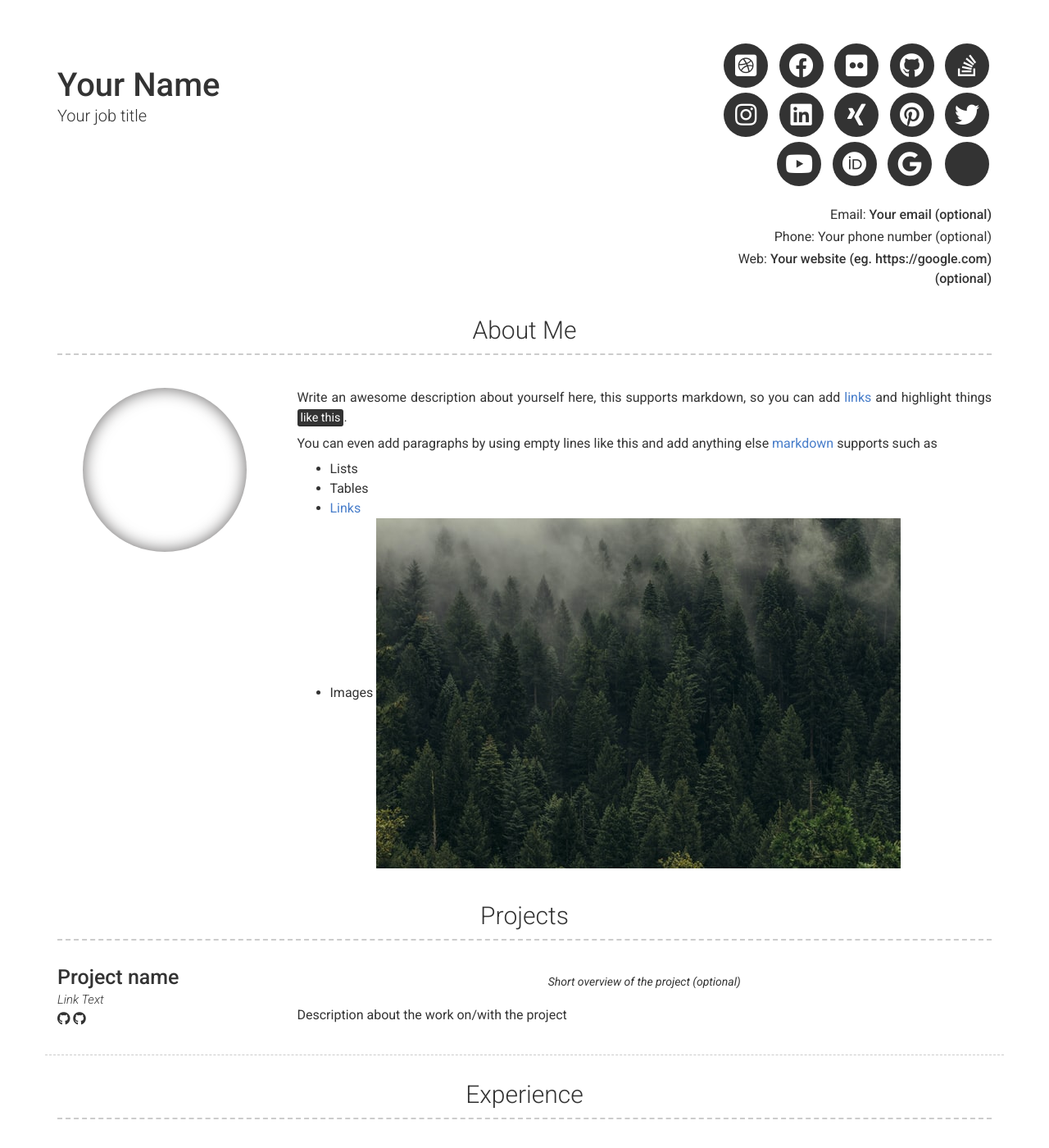
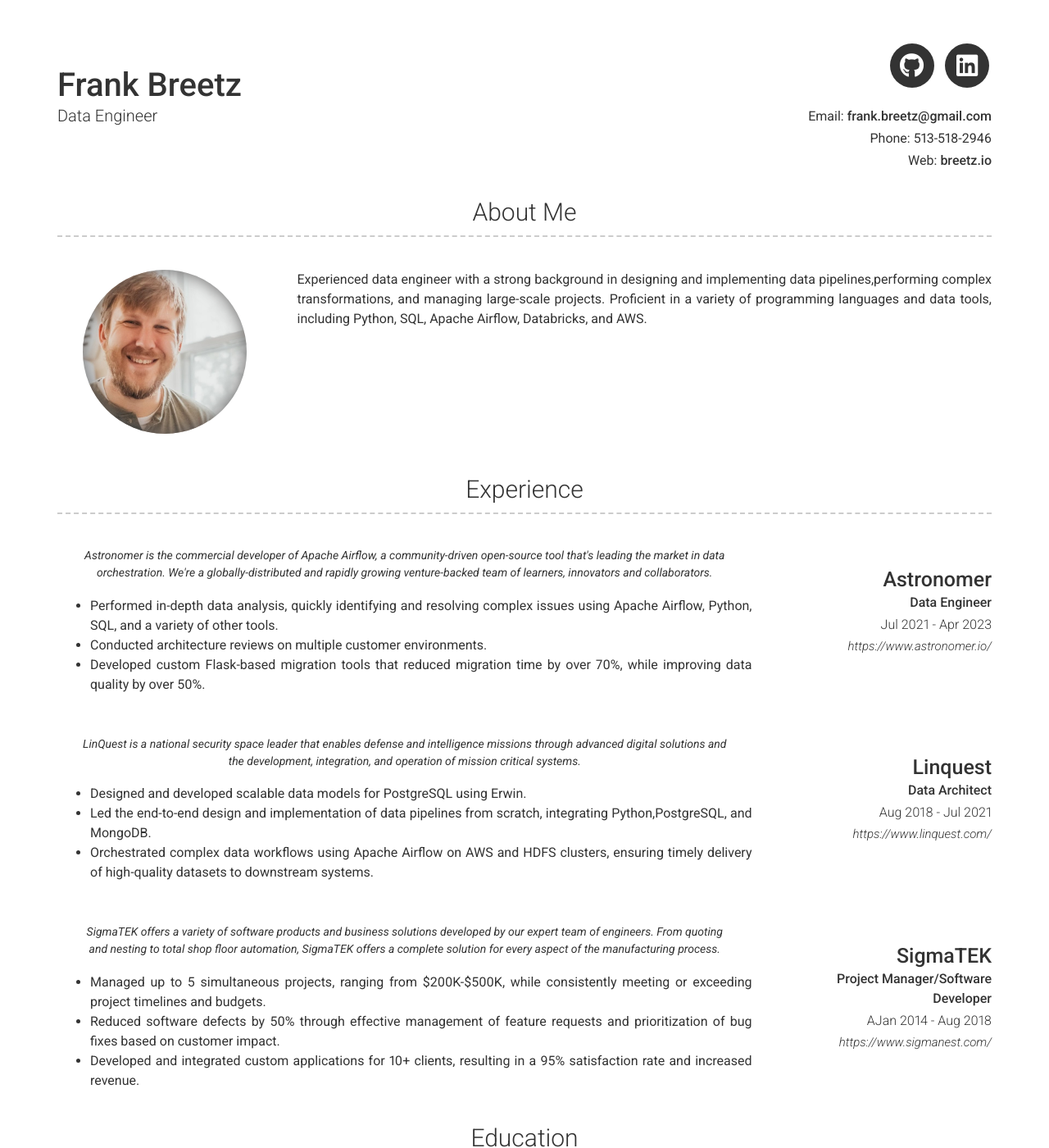
Before and after one commit to frankbreetz/frankbreetz.github.io, a Jekyll site: the page built from index.md, in a window 1280 px wide and 1400 px high. Shown: the whole window at 82% size. Built offline with Jekyll 4.4.1, drawn with Linux system fonts in a browser that asks for light colours; nearby versions of some CDN libraries; some of the changed text lies outside the part shown.

Commit message:
updating info

```diff
--- a/_config.yml
+++ b/_config.yml
@@ -1,43 +1,32 @@
 # Site
-repository: Git repository where your resume will be hosted, only required if you are hosting on GitHub (eg. sproogen/modern-resume-theme)
+repository: frankbreetz/frankbreetz.github.io
 # favicon: Directory of your favicon (eg. images/favicon.ico)(optional)
 
 # Content configuration version
 version: 2
 
 # Personal info
-name: Your Name
-title: Your job title
-email: Your email (optional)
+name: Frank Breetz
+title: Data Engineer
+email: frank.breetz@gmail.com
 # email_title: Email (Email title override)
-phone: Your phone number (optional)
+phone: 513-518-2946
 # phone_title: Phone (Phone title override)
-website: Your website (eg. https://google.com)(optional)
+website: breetz.io
 # website_title: Web (Website title override)
 
 # Dark Mode (true/false/never)
 darkmode: false
 
 # Social links
-twitter_username: jekyllrb
-github_username:  jekyll
-stackoverflow_username: "00000001"
-dribbble_username: jekyll
-facebook_username: jekyll
-flickr_username: jekyll
-instagram_username: jekyll
-linkedin_username: jekyll
-xing_username: jekyll
-pinterest_username: jekyll
-youtube_username: jekyll
-orcid_username: 0000-0000-0000-0000
-googlescholar_username: D847cGsAAAAJ
+github_username:  frankbreetz
+linkedin_username: frank-breetz
 
 # Additional icon links
-additional_links:
-- title: Link name
-  icon: Font Awesome brand icon name (eg. fab fa-twitter) (https://fontawesome.com/icons?d=gallery&s=brands&m=free)
-  url: Link url (eg. https://google.com)
+# additional_links:
+# - title: Link name
+#   icon: Font Awesome brand icon name (eg. fab fa-twitter) (https://fontawesome.com/icons?d=gallery&s=brands&m=free)
+#   url: Link url (eg. https://google.com)
 # - title: another link
 #   icon: font awesome brand icon name (eg. fab fa-twitter) (https://fontawesome.com/icons?d=gallery&s=brands&m=free)
 #   url: Link url (eg. https://google.com)
@@ -50,67 +39,91 @@ additional_links:
 
 # About Section
 # about_title: About Me (Use this to override about section title)
-about_profile_image: Directory of profile image (eg. images/profile.jpg)
+about_profile_image: images/profile.jpg
 about_content: | # this will include new lines to allow paragraphs
-  Write an awesome description about yourself here, this supports markdown, so you can add [links](http://foobar.com) and highlight things <mark>like this</mark>.
-
-  You can even add paragraphs by using empty lines like this and add anything else [markdown](https://www.markdownguide.org/getting-started#what-is-markdown) supports such as
-    - Lists
-    - Tables
-    - <a href="google.com">Links</a>
-    - Images ![alt text](/images/landscape-trees.jpg "Trees")
+  Experienced data engineer with a strong background in designing and implementing data pipelines,performing complex transformations, and managing large-scale projects. Proficient in a variety of programming languages and data tools, including Python, SQL, Apache Airflow, Databricks, and AWS.
 
 content:
-  - title: Projects # Title for the section
-    layout: list # Type of content section (list/text)
-    content:
-      - layout: left
-        border: weak  # Value of `weak` will display a weak border below this item. # Any
-                      # other value (or no value) means no border will be displayed
-        title: Project name
-        link: Link to project (eg. sproogen.github.io/modern-resume-theme)(optional)
-        link_text: Link Text
-        additional_links:
-          - title:  Github page for project (eg. sproogen/modern-resume-theme)
-            icon: fab fa-github
-            url: Link to project (eg. sproogen.github.io/modern-resume-theme)(optional)
-          - title:  Github page for project (eg. sproogen/modern-resume-theme)
-            icon: fab fa-github
-            url: Link to project (eg. sproogen.github.io/modern-resume-theme)(optional)
-        quote: >
-          Short overview of the project (optional)
-        description: | # this will include new lines to allow paragraphs
-          Description about the work on/with the project
+  # - title: Projects # Title for the section
+  #   layout: list # Type of content section (list/text)
+  #   content:
+  #     - layout: left
+  #       border: weak  # Value of `weak` will display a weak border below this item. # Any
+  #                     # other value (or no value) means no border will be displayed
+  #       title: Project name
+  #       link: Link to project (eg. sproogen.github.io/modern-resume-theme)(optional)
+  #       link_text: Link Text
+  #       additional_links:
+  #         - title:  Github page for project (eg. sproogen/modern-resume-theme)
+  #           icon: fab fa-github
+  #           url: Link to project (eg. sproogen.github.io/modern-resume-theme)(optional)
+  #         - title:  Github page for project (eg. sproogen/modern-resume-theme)
+  #           icon: fab fa-github
+  #           url: Link to project (eg. sproogen.github.io/modern-resume-theme)(optional)
+  #       quote: >
+  #         Short overview of the project (optional)
+  #       description: | # this will include new lines to allow paragraphs
+  #         Description about the work on/with the project
   - title: Experience
     layout: list
     content:
       - layout: right
-        title: Company name
-        sub_title: Job title
-        caption: Date Range (eg. November 2016 - present)
-        link: Link to company (optional)
+        title: Astronomer
+        sub_title: Data Engineer
+        caption: Jul 2021 - Apr 2023
+        link: https://www.astronomer.io/
         quote: >
-          Short description of the company (optional)
+           Astronomer is the commercial developer of Apache Airflow, a community-driven open-source tool that's leading the market in data orchestration. We're a globally-distributed and rapidly growing venture-backed team of learners, innovators and collaborators.
         description: | # this will include new lines to allow paragraphs
-          Description of role
+          - Performed in-depth data analysis, quickly identifying and resolving complex issues using Apache Airflow, Python, SQL, and a variety of other tools.
+          - Conducted architecture reviews on multiple customer environments.
+          - Developed custom Flask-based migration tools that reduced migration time by over 70%, while improving data quality by over 50%.
+      - layout: right
+        title: Linquest
+        sub_title: Data Architect
+        caption: Aug 2018 - Jul 2021
+        link: https://www.linquest.com/
+        quote: >
+          LinQuest is a national security space leader that enables defense and intelligence missions through advanced digital solutions and the development, integration, and operation of mission critical systems.
+        description: | # this will include new lines to allow paragraphs
+          - Designed and developed scalable data models for PostgreSQL using Erwin.
+          - Led the end-to-end design and implementation of data pipelines from scratch, integrating Python,PostgreSQL, and MongoDB.
+          - Orchestrated complex data workflows using Apache Airflow on AWS and HDFS clusters, ensuring timely delivery of high-quality datasets to downstream systems.
+      - layout: right
+        title: SigmaTEK
+        sub_title: Project Manager/Software Developer
+        caption: AJan 2014 - Aug 2018
+        link: https://www.sigmanest.com/
+        quote: >
+          SigmaTEK offers a variety of software products and business solutions developed by our expert team of engineers. From quoting and nesting to total shop floor automation, SigmaTEK offers a complete solution for every aspect of the manufacturing process.
+        description: | # this will include new lines to allow paragraphs
+          - Managed up to 5 simultaneous projects, ranging from $200K-$500K, while consistently meeting or exceeding project timelines and budgets.
+          - Reduced software defects by 50% through effective management of feature requests and prioritization of bug fixes based on customer impact.
+          - Developed and integrated custom applications for 10+ clients, resulting in a 95% satisfaction rate and increased revenue.
   - title: Education
     layout: list
     content:
-      - layout: top-right
-        title: Institution name
-        sub_title: Qualifications (eg. BA Performing Arts)
-        caption: Date Range (eg. 2016 - 2019)
-        quote: >
-          Short institution or course description (optional)
-        description: | # this will include new lines to allow paragraphs
-          Description of qualification
-  - title: A Little More About Me
+      - layout: top-left
+        title: Georgia Institute of Technology
+        sub_title: Master of Science in Computer Science
+        caption: 2018-2020
+      - layout: top-left
+        title: Northern Kentucky University
+        sub_title: Bachelor of Science in Physics (Manga Cum Laude)
+        caption: 2010-2013
+  - title: Skills
     layout: text
     content: | # this will include new lines to allow paragraphs
-      This is where you can write a little more about yourself. You could title this section **Interests** and include some of your other interests.
-
-      Or you could title it **Skills** and write a bit more about things that make you more desirable, like *leadership* or *teamwork*
-
+      - Programming: Python, SQL
+      - ETL/ELT: Airflow, Databricks, Kafka
+      - Cloud Platforms: AWS, GCP
+      - Big Data: Hadoop,Spark
+      - Data Warehousing
+      - Data Governance
+      - Data Modeling: Erwin
+      - NoSQL Databases: MongoDB
+      - Version Control: git
+      - Containerization: Docker, Kubernetes
 # Footer
 footer_show_references: true
 # references_title: References on request (Override references text)
```
